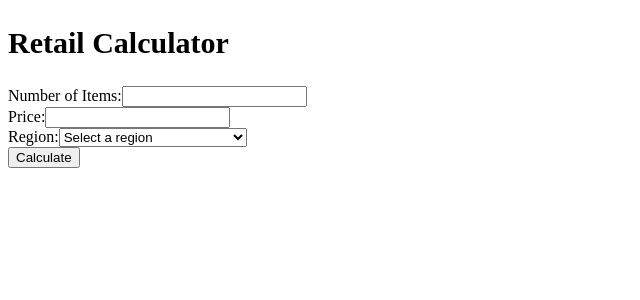
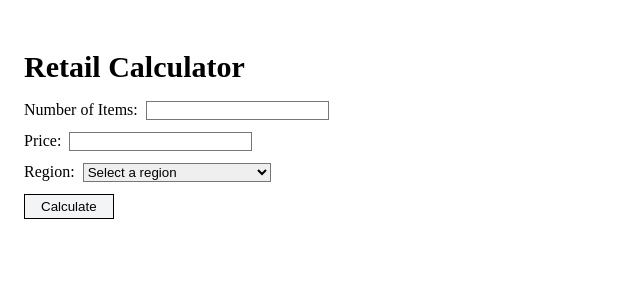
Before and after one commit to dushan-ranasinghage/FoodstuffsRetailCalculator, a React app: page / in a window 1280 px wide. Shown: the top 300 px of the page, without its empty margins (0-640 px from the left). Built offline with nearby package versions, Linux system fonts and the light colour scheme; the HTML template or start-up script is replaced by a standard one.

Commit message:
Add minimal styling to the form

```diff
--- a/src/App.tsx
+++ b/src/App.tsx
@@ -5,23 +5,32 @@
  * @copyright Copyright 2026 - All Rights Reserved.
  */
 
-import { Fragment } from "react/jsx-runtime";
-
 function App() {
   return (
-    <section>
-      <h1 className="text-3xl font-bold">Retail Calculator</h1>
+    <section className="p-4">
+      <h1 className="text-3xl font-bold mb-4">Retail Calculator</h1>
+      <div className="space-y-3">
         <div>
           <label htmlFor="numberOfItems">Number of Items:</label>
-        <input type="number" id="numberOfItems" name="numberOfItems" />
+          <input
+            type="number"
+            id="numberOfItems"
+            name="numberOfItems"
+            className="ml-2 border"
+          />
         </div>
         <div>
           <label htmlFor="price">Price:</label>
-        <input type="number" id="price" name="price" />
+          <input
+            type="number"
+            id="price"
+            name="price"
+            className="ml-2 border"
+          />
         </div>
         <div>
           <label htmlFor="region">Region:</label>
-        <select id="region" name="region">
+          <select id="region" name="region" className="ml-2 border">
             <option value="">Select a region</option>
             <option value="AUK">AUK - Auckland (6.85%)</option>
             <option value="WLG">WLG - Wellington (8.00%)</option>
@@ -31,7 +40,10 @@ function App() {
           </select>
         </div>
         <div>
-        <button type="button">Calculate</button>
+          <button type="button" className="px-4 py-1 border bg-gray-100">
+            Calculate
+          </button>
+        </div>
       </div>
     </section>
   );
```
Lines whose indentation alone changed are shown as unchanged.
